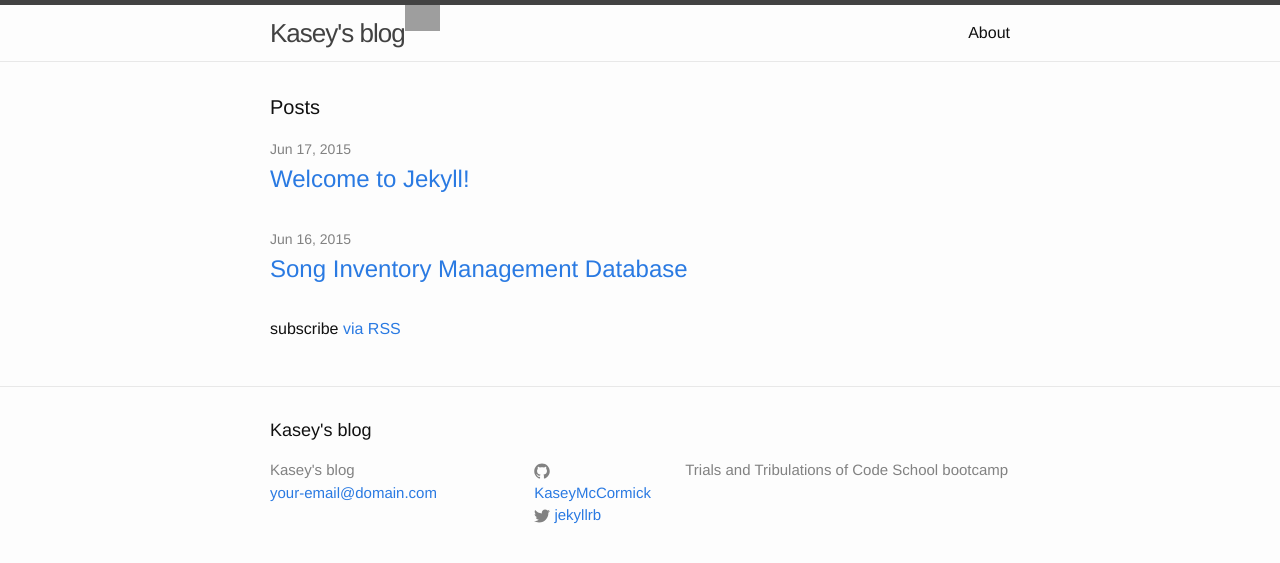
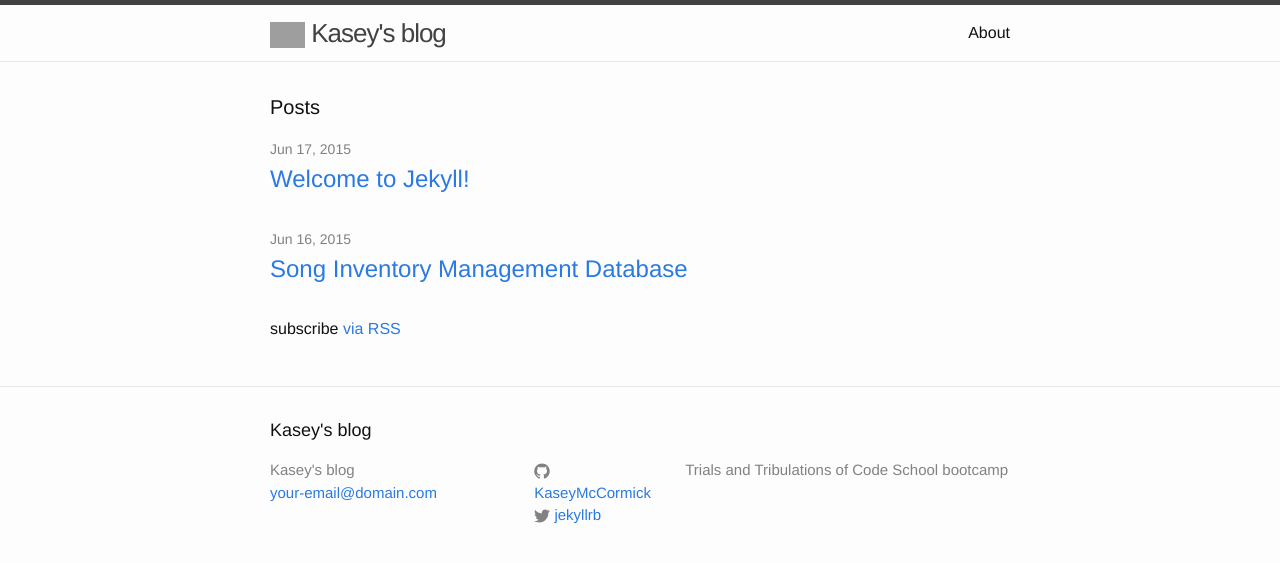
Before and after one commit to kaseymccormick/kaseymccormick.github.io, a Jekyll site: the page built from index.html, in a window 1280 px wide. Shown: the top 563 px of the page. Built offline with Jekyll 4.4.1, drawn with Linux system fonts in a browser that asks for light colours; Markdown is read by kramdown in place of the engine named in the settings; grey boxes are pictures that could not be loaded.

Commit message:
fixing images

```diff
--- a/_includes/header.html
+++ b/_includes/header.html
@@ -1,8 +1,8 @@
 <header class="site-header">
 
   <div class="wrapper">
-<img src="/images/kmidentity.png" alt="K and M" width="35">
-    <a class="site-title" href="{{ site.baseurl }}/">{{ site.title }}</a>
+
+    <a class="site-title" href="{{ site.baseurl }}/"><img src="/images/kmidentity.png" alt="K and M" width="35"> {{ site.title }}</a>
 
     <nav class="site-nav">
       <a href="#" class="menu-icon">
```
